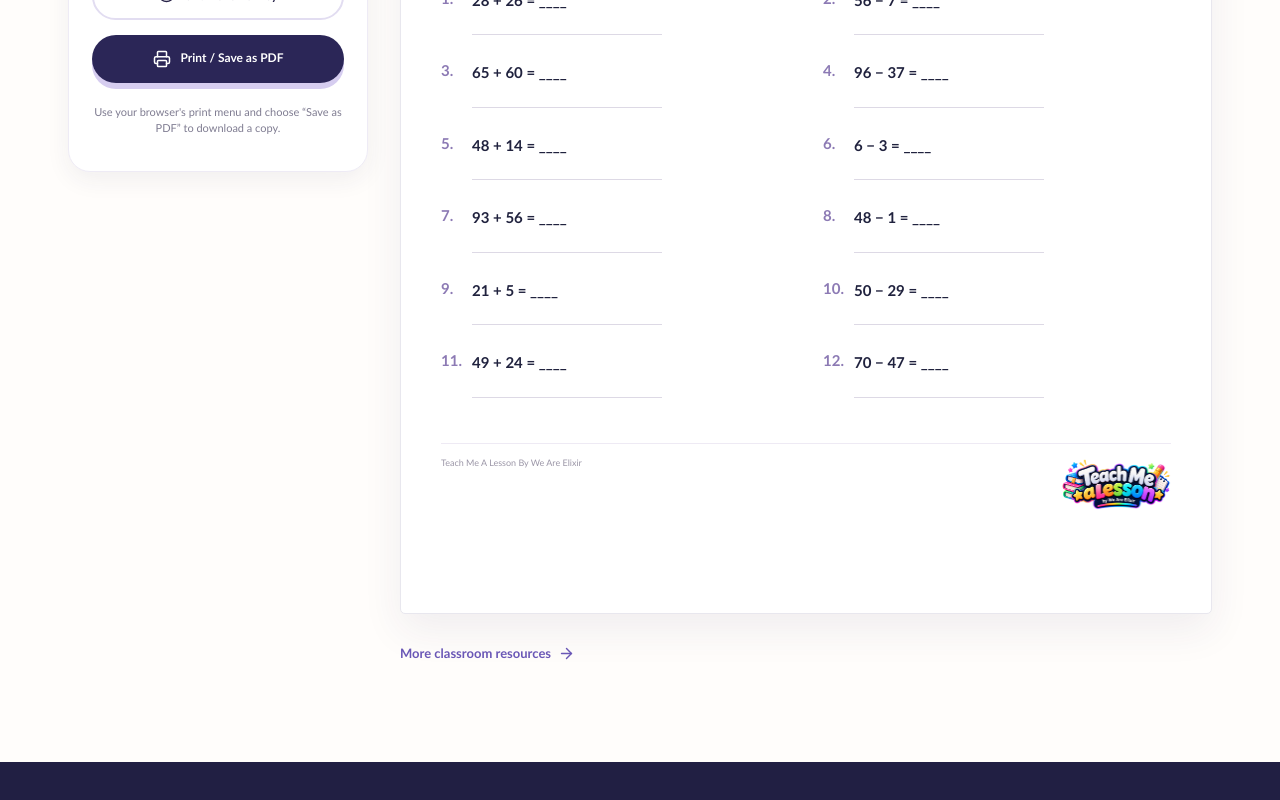
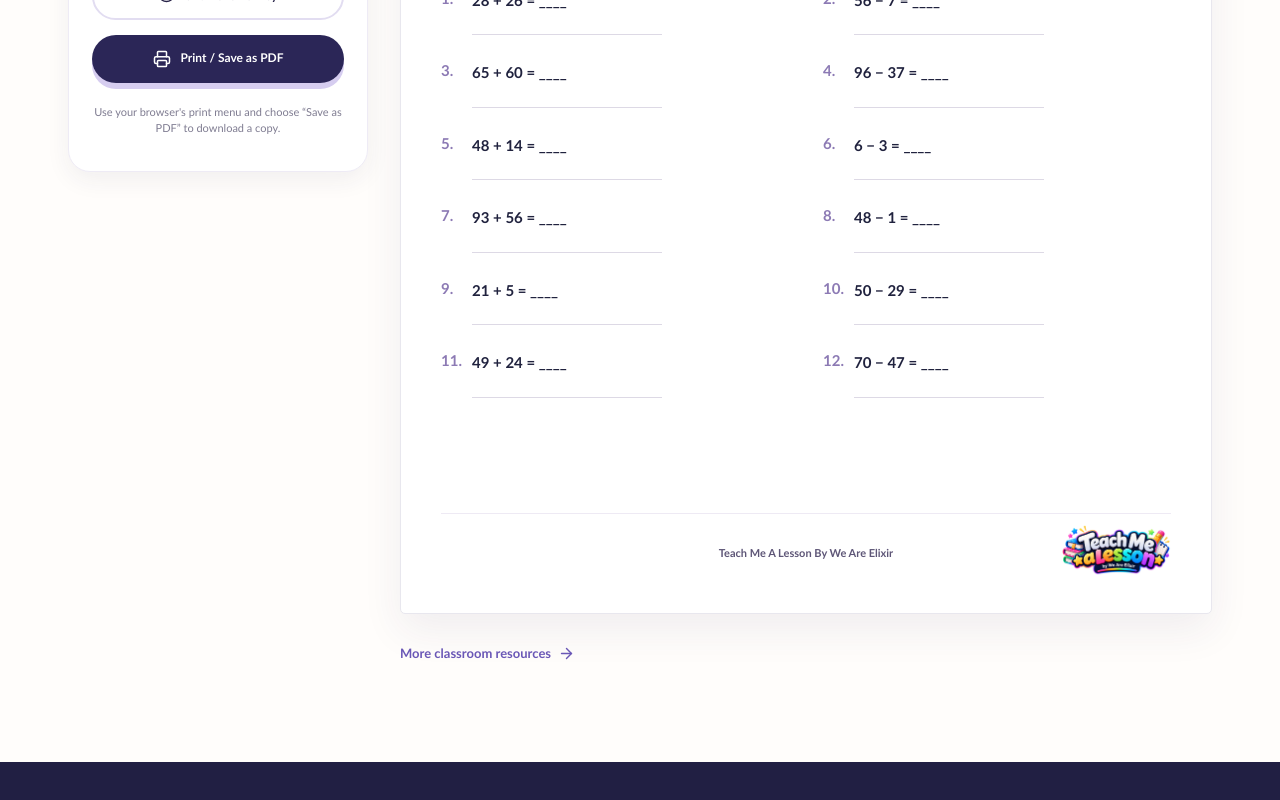
Before and after one commit to elixirentertainmentltd-cyber/teacher, a Next.js app: page /worksheet/addition-subtraction in a window 1280 px wide. Shown: the part 632-1432 px from the top of the page. Built offline with nearby package versions, Linux system fonts and the light colour scheme.

Commit message:
Style branded footer for A4 print and PDF downloads

```diff
--- a/app/globals.css
+++ b/app/globals.css
@@ -194,3 +194,16 @@ img{max-width:100%}
   .question-grid,.spelling-list,.answer-grid{grid-template-columns:repeat(2,minmax(0,1fr))}
   .question-item,.answer-item{break-inside:avoid}
 }
+
+/* Consistent branding for every printable worksheet and teacher answer sheet. */
+.print-page{display:flex;flex-direction:column}
+.print-foot{position:relative;display:flex;align-items:center;justify-content:center;min-height:65px;margin-top:auto;padding:14px 122px 0;border-top:1px solid #eeeaf4;color:#5e5677}
+.print-footer-title{font-size:11px;font-weight:800;text-align:center;line-height:1.35}
+.print-footer-logo{position:absolute;right:0;bottom:0;width:110px;height:56px;object-fit:contain;object-position:right bottom}
+@media(max-width:480px){.print-foot{padding-left:80px;padding-right:80px}.print-footer-logo{width:75px;height:43px}}
+@media print{
+  .print-page{display:flex!important;flex-direction:column!important;min-height:273mm!important;box-sizing:border-box;break-inside:avoid-page}
+  .print-foot{margin-top:auto!important;min-height:20mm;break-inside:avoid;padding-top:3mm}
+  .print-footer-logo{width:30mm;height:16mm;object-fit:contain}
+  .print-footer-title{font-size:9pt}
+}
```
